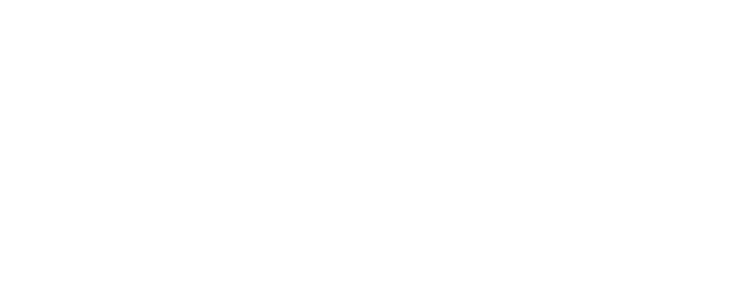
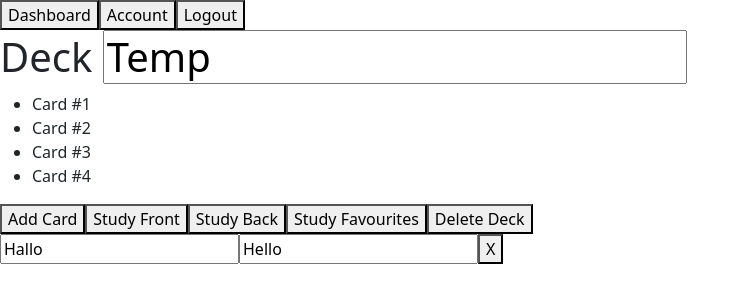
Before and after one commit to yigitgorgulu/vocabulary-memorisation-website, an Angular app: page /deck/1/card/1 in a window 1280 px wide. Before the commit this address led to /. Shown: the top 302 px of the page, without its empty margins (0-750 px from the left). Built offline with nearby package versions, Linux system fonts and the light colour scheme; sample sign-in values are in the browser's storage.

Commit message:
added card editing components into deck page

```diff
--- a/src/app/app-routing.module.ts
+++ b/src/app/app-routing.module.ts
@@ -8,6 +8,7 @@
 import { AccountComponent } from './account/account.component';
 import { DeckComponent } from './deck/deck.component';
 import { StudyComponent } from './study/study.component';
+import { CardComponent } from './card/card.component';
 
 const routes: Routes = [
   { path: '', redirectTo: '/home', pathMatch: 'full' },
@@ -16,7 +17,9 @@
   { path: 'register', component: RegisterComponent },
   { path: 'dashboard', component: DashboardComponent, canActivate: [AuthGuard] },
   { path: 'account', component: AccountComponent, canActivate: [AuthGuard] },
-  { path: 'deck/:id', component: DeckComponent, canActivate: [AuthGuard] },
+  { path: 'deck/:id', component: DeckComponent, canActivate: [AuthGuard], children: [
+      { path: 'card/:id', component: CardComponent }
+    ] },
   { path: 'study/:opt/:id', component: StudyComponent, canActivate: [AuthGuard] },
 ];
 
--- a/src/app/app.module.ts
+++ b/src/app/app.module.ts
@@ -13,6 +13,7 @@
 import { AccountComponent } from './account/account.component';
 import { DeckComponent } from './deck/deck.component';
 import { StudyComponent } from './study/study.component';
+import { CardComponent } from './card/card.component';
 
 @NgModule({
   declarations: [
@@ -23,7 +24,8 @@
     DashboardComponent,
     AccountComponent,
     DeckComponent,
-    StudyComponent
+    StudyComponent,
+    CardComponent
   ],
 	imports: [
 		AppRoutingModule,
--- /dev/null
+++ b/src/app/card/card.component.html
@@ -0,0 +1,4 @@
+<input type="text" [(ngModel)]="front" />
+<input type="text" [(ngModel)]="back" />
+
+<button routerLink="../..">X</button>
--- /dev/null
+++ b/src/app/card/card.component.ts
@@ -0,0 +1,23 @@
+import { Component, OnInit } from '@angular/core';
+
+@Component({
+  selector: 'app-card',
+  templateUrl: './card.component.html',
+  styles: [
+  ]
+})
+export class CardComponent implements OnInit {
+
+  front: string;
+  back: string;
+
+  constructor() {
+    // TODO make dynamic
+    this.front = 'Hallo';
+    this.back = 'Hello';
+  }
+
+  ngOnInit(): void {
+  }
+
+}
--- a/src/app/dashboard/dashboard.component.html
+++ b/src/app/dashboard/dashboard.component.html
@@ -11,7 +11,7 @@
 <!-- TODO fix to create new deck-->
 <button routerLink="/deck/add">Add Deck</button>
 
-<!-- TODO make deck selectable, then these dynamic-->
+<!-- TODO make deck selectable, then these dynamic
 <button routerLink="/study/front/1">Study Front</button>
 <button routerLink="/study/back/1">Study Back</button>
-<button routerLink="/study/favourites/1">Study Favourites</button>
+<button routerLink="/study/favourites/1">Study Favourites</button>-->
--- a/src/app/deck/deck.component.html
+++ b/src/app/deck/deck.component.html
@@ -5,10 +5,10 @@
 <h1>Deck <input type="text" [(ngModel)]="name" /> </h1> <!-- TODO write this to data-->
 
 <ul> <!-- TODO make dynamic-->
-  <li>Card #1</li>
-  <li>Card #2</li>
-  <li>Card #3</li>
-  <li>Card #4</li>
+  <li routerLink="./card/1">Card #1</li>
+  <li routerLink="./card/2">Card #2</li>
+  <li routerLink="./card/3">Card #3</li>
+  <li routerLink="./card/4">Card #4</li>
 </ul>
 
 <!-- TODO fix to add new card-->
@@ -20,3 +20,6 @@
 <button routerLink="/study/favourites/1">Study Favourites</button>
 
 <button routerLink="/dashboard">Delete Deck</button>
+
+<br />
+<router-outlet></router-outlet>
```
Also changed, not shown: 1 other file (tests, documents, lock files or other folders).
